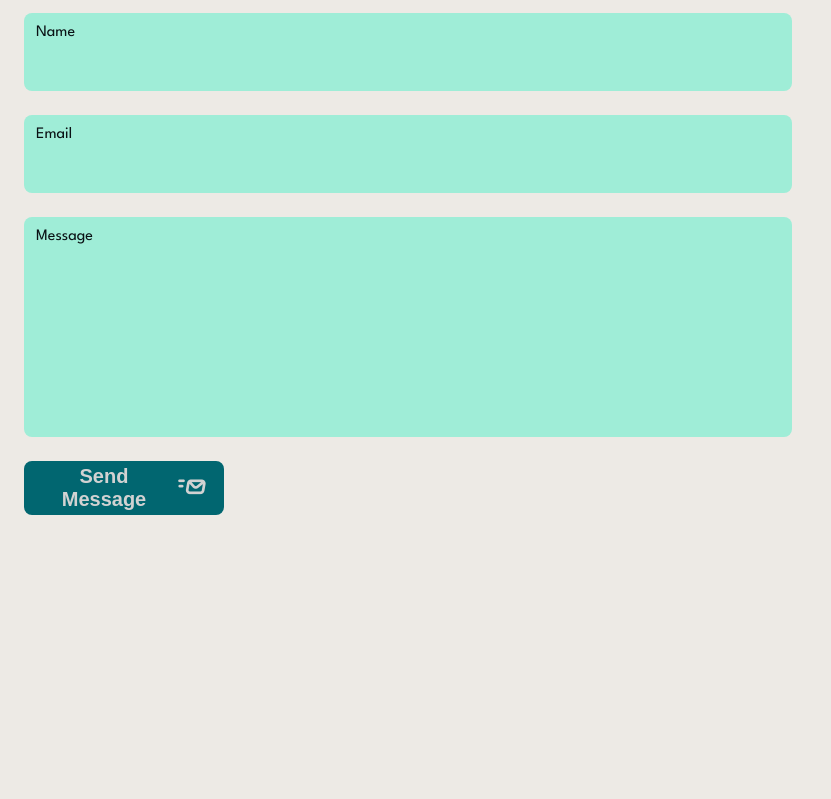
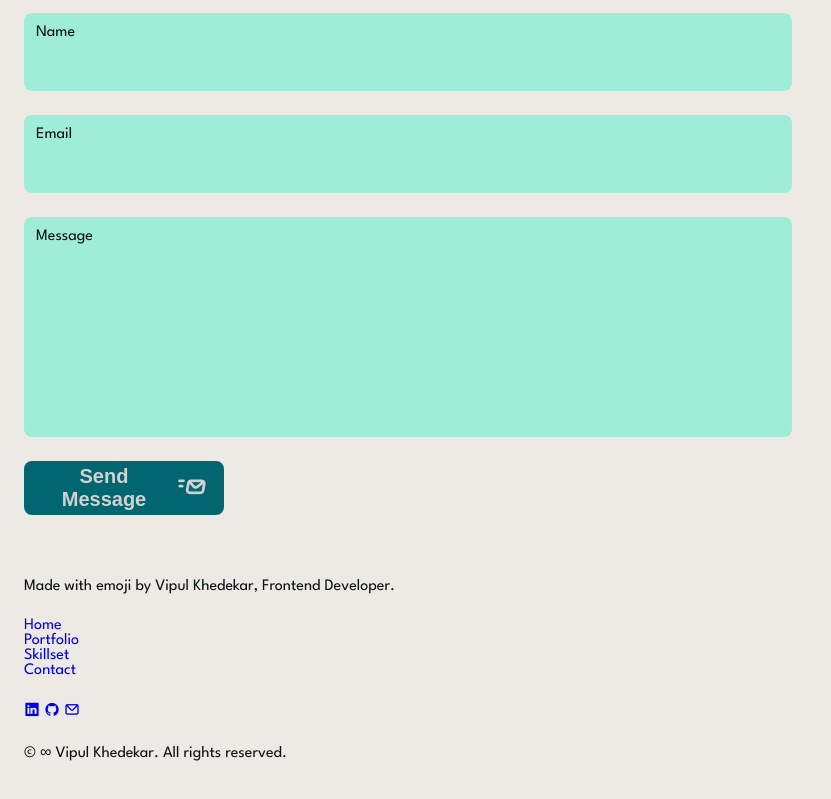
Before and after one commit to vipul-khedekar/portfolio_v1, a website: page index.html in a window 1280 px wide. Shown: the part 2077-2876 px from the top of the page, without its empty margins (0-831 px from the left). Before the commit the page ends 2704 px from the top, so only its background shows below. Drawn offline with nearby package versions, Linux system fonts and the light colour scheme.

Commit message:
Update: Structured footer.

```diff
--- a/index.html
+++ b/index.html
@@ -299,6 +299,46 @@
             </section>
         </article>
     </main>
+
+    <footer class="footer">
+        <section class="footer__container container grid">
+            <p class="footer__message">Made with emoji by Vipul Khedekar, Frontend Developer.</p>
+
+            <ul class="footer__links">
+                <li>
+                    <a class="footer__link" href="#home">Home</a>
+                </li>
+
+                <li>
+                    <a class="footer__link" href="#portfolio">Portfolio</a>
+                </li>
+
+                <li>
+                    <a class="footer__link" href="#skills">Skillset</a>
+                </li>
+
+                <li>
+                    <a class="footer__link" href="#contact">Contact</a>
+                </li>
+            </ul>
+
+            <section class="footer__socials">
+                <a class="footer__social" href="#" target="_blank">
+                    <i class="footer__icon uil uil-linkedin"></i>
+                </a>
+
+                <a class="footer__social" href="#" target="_blank">
+                    <i class="footer__icon uil uil-github"></i>
+                </a>
+
+                <a class="footer__social" href="#" target="_blank">
+                    <i class="footer__icon uil uil-envelope"></i>
+                </a>
+            </section>
+
+            <p class="footer__copyright">© ∞ Vipul Khedekar. All rights reserved.</>
+        </section>
+    </footer>
 </body>
 
 </html>
```
